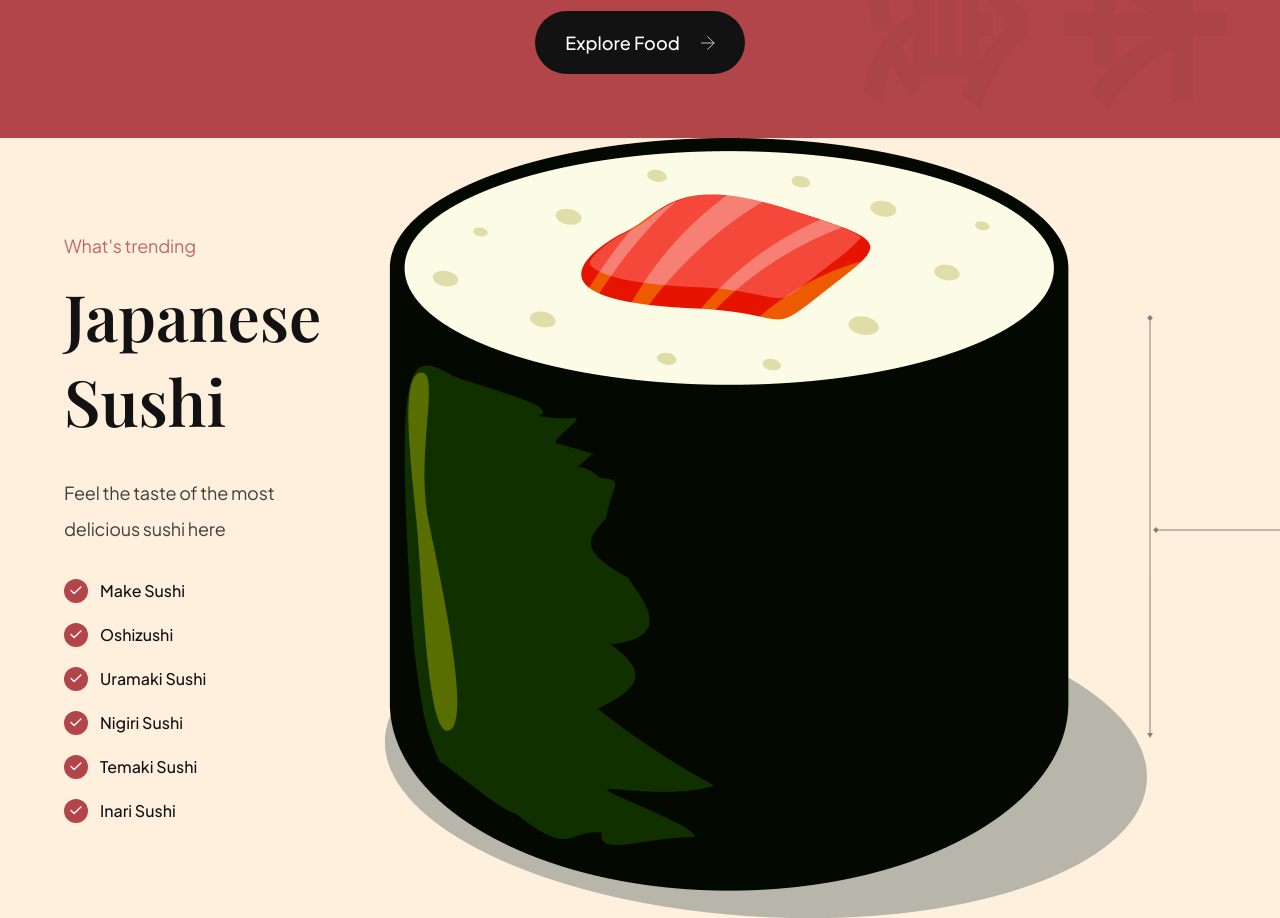
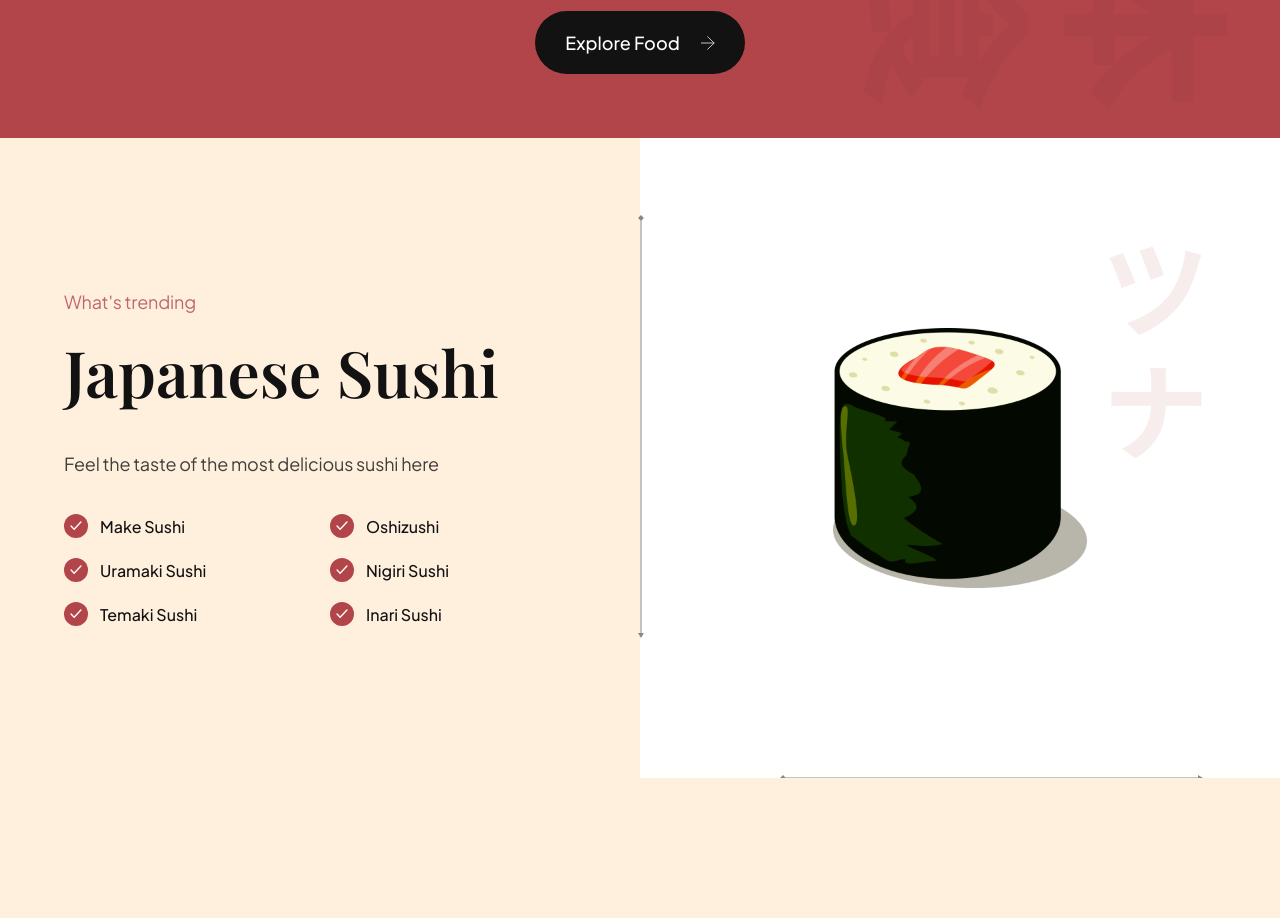
Before and after one commit to marykasp/design-frontend, a website built with Vite: page websites/sushi/index.html in a window 1280 px wide. Shown: the part 2280-3198 px from the top of the page. After the commit the page ends 3058 px from the top, so only its background shows below. Built offline with nearby package versions, Linux system fonts and the light colour scheme.

Commit message:
style the trending image and arrow positions

```diff
--- a/websites/sushi/css/sections/trending.css
+++ b/websites/sushi/css/sections/trending.css
@@ -61,3 +61,69 @@
   font-family: var(--plus-jakarta-sans);
   color: var(--secondary-color);
 }
+
+.trending__image {
+  flex: 1;
+  position: relative;
+  padding: 32px 64px;
+  background-color: #fff;
+  background-repeat: no-repeat;
+  background-size: contain;
+  background-position: center;
+}
+
+.trending-sushi .trending__image {
+  background-image: url("../../assets/japanese_sushi.png");
+}
+
+.trending-drink .trending__image {
+  background-image: url("../../assets/japanese_sushi.png");
+}
+
+.trending__image img {
+  width: 254px;
+  height: 260px;
+  object-fit: contain;
+}
+
+/* arrows */
+.trending__arrow {
+  position: absolute;
+  z-index: 1;
+}
+
+.trending__arrow img {
+  object-fit: contain;
+}
+
+.trending__arrow-left {
+  left: -2.5px;
+  top: 12%;
+}
+
+.trending__arrow-left img,
+.trending__arrow-top img {
+  width: auto;
+  height: 100%;
+}
+
+.trending__arrow-top {
+  top: -10.5px;
+  left: 12%;
+}
+
+.trending__arrow-bottom {
+  bottom: -6.5px;
+  right: 12%;
+}
+
+.trending__arrow-bottom img,
+.trending__arrow-right img {
+  width: 100%;
+  height: auto;
+}
+
+.trending__arrow-right {
+  right: -2.5px;
+  bottom: 12%;
+}
```
